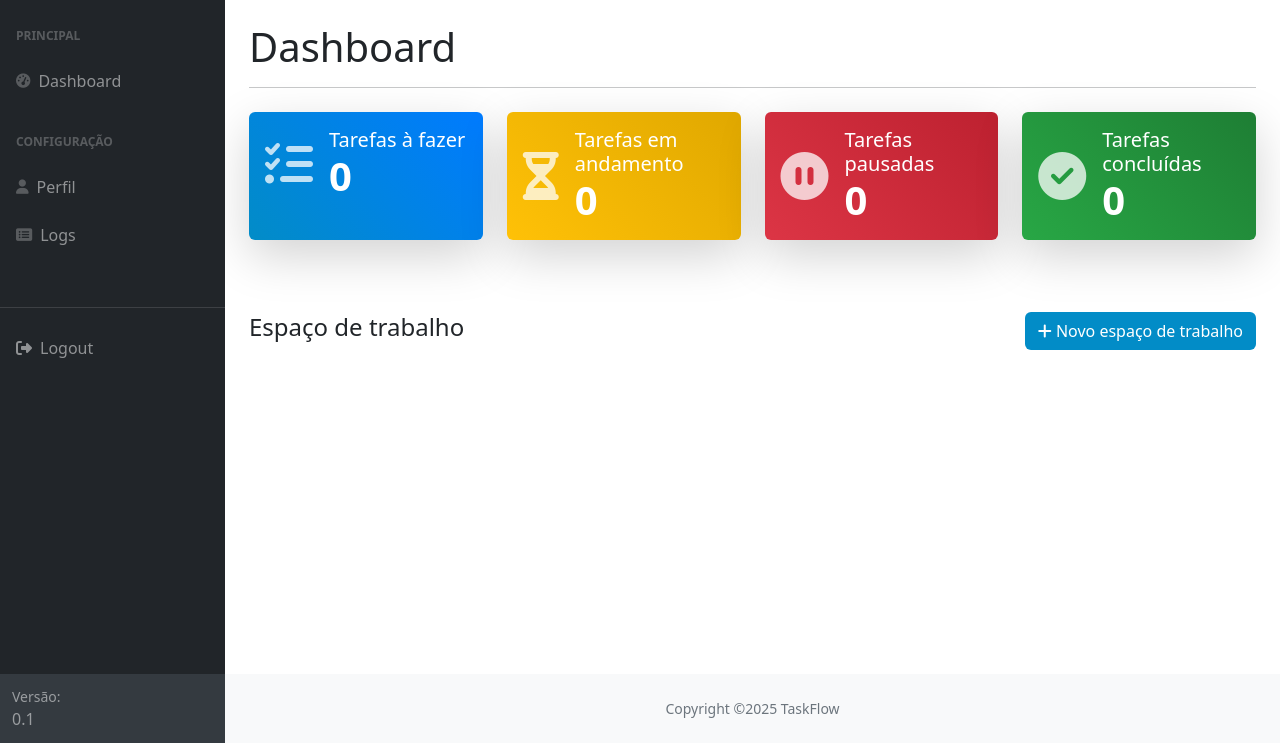
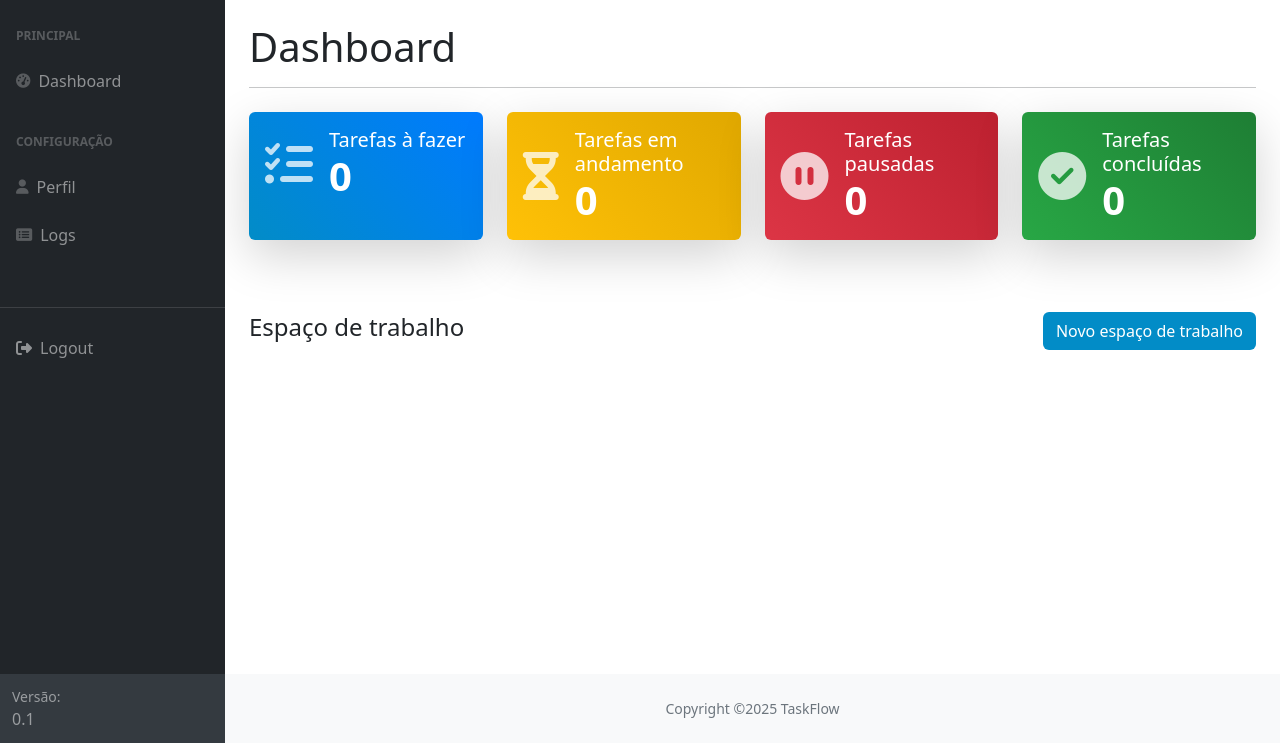
Before and after one commit to lucas-ioliveira/task_flow, a Django app: page /dashboard/ in a window 1280 px wide. Shown: the part 57-800 px from the top of the page. Run offline with Django 5.2, Linux system fonts and the light colour scheme; the visitor is signed in with stand-in values (Sample User, id 1); data that the repository does not hold is empty; some libraries are stand-ins or nearby versions.

Commit message:
fix: Remove icone.

```diff
--- a/shared/templates/dashboard/dashboard.html
+++ b/shared/templates/dashboard/dashboard.html
@@ -83,7 +83,7 @@
         <div class="d-flex justify-content-between align-items-center w-100">
           <h4>Espaço de trabalho</h4>
           <button class="btn" data-bs-toggle="modal" data-bs-target="#modalAddWorkSpace" style="background-color: #028cc7; color: white" title="Clique para criar um novo espaço de trabalho">
-            <i class="fas fa-plus"></i>
+            {% comment %} <i class="fas fa-plus"></i> {% endcomment %}
             <span>Novo espaço de trabalho</span>
           </button>
         </div>
```
